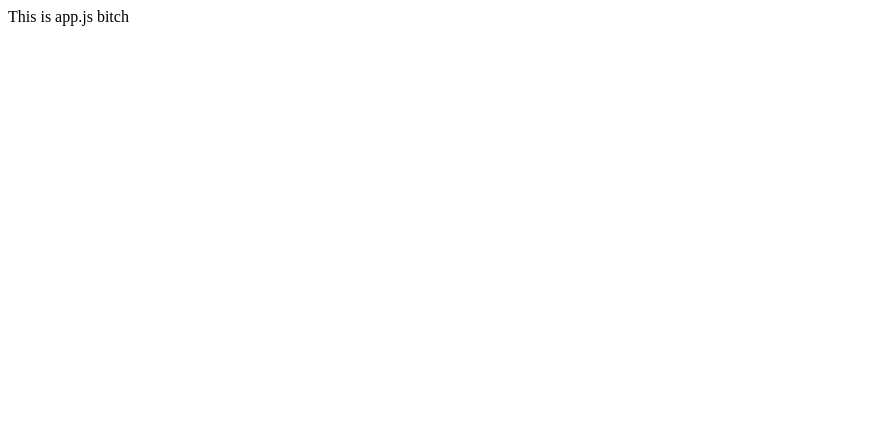
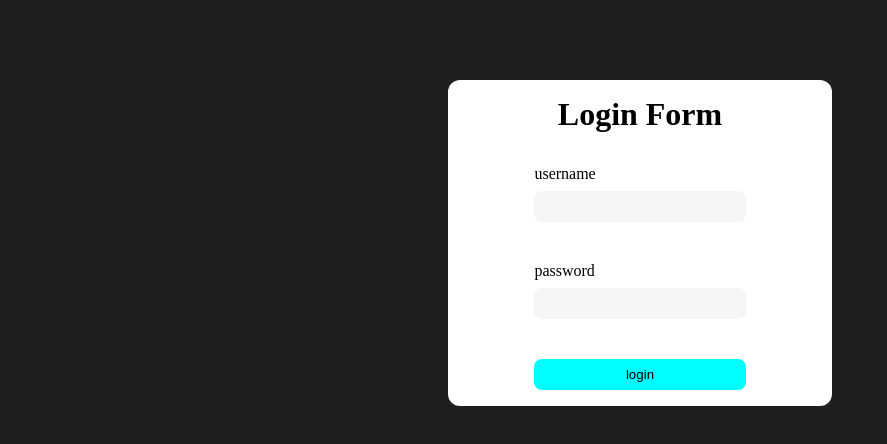
Before and after one commit to kouroshey/React-Course-Maximilian, a React (Create React App) app: page / in a window 1280 px wide. Shown: the top 444 px of the page, without its empty margins (0-887 px from the left). Built offline with nearby package versions, Linux system fonts and the light colour scheme.

Commit message:
Lesson 2
form

```diff
--- /dev/null
+++ b/src/App.css
@@ -0,0 +1,9 @@
+* {
+    margin: 0;
+    padding: 0;
+    box-sizing: border-box;
+}
+
+html {
+    background-color: #1f1f1f
+}
--- a/src/App.js
+++ b/src/App.js
@@ -1,8 +1,11 @@
 import React from 'react'
-
+import './App.css'
+import AddUser from './components/UI/AddUser'
 const App = () => {
   return (
-    <div>This is app.js bitch</div>
+    <>
+      <AddUser/>
+    </>
   )
 }
 
--- /dev/null
+++ b/src/components/UI/AddUser.css
@@ -0,0 +1,48 @@
+.wrapper{
+    width: 100%;
+    padding-top: 5rem;
+}
+
+.form-container {
+    width: 30%;
+    margin: 0 auto;
+    display: flex;
+    flex-direction: column;
+    background: #ffff;
+    padding: 1rem;
+    border-radius: 12px;
+    align-items: center;
+    gap: 2rem;
+
+}
+
+form {
+    display: flex;
+    flex-direction: column;
+    width: 60%;
+    gap: 0.5rem;
+}
+
+.form-label {
+
+}
+.form-input {
+    margin-bottom: 2rem;
+    padding: 0.5rem;
+    border-radius: 8px;
+    border: none;
+    background: #f6f6f6;
+}
+.form-label {
+
+}
+.form-input {
+
+}
+.form-submit-btn {
+    padding: 0.5rem 0;
+    border-radius: 8px;
+    background-color: aqua;
+    border: none;
+
+}
--- /dev/null
+++ b/src/components/UI/AddUser.js
@@ -0,0 +1,25 @@
+import React from 'react';
+import './AddUser.css'
+const AddUser = () => {
+    const formSubmitHandler = (event) => {
+        event.preventDefault()
+    }
+    return (
+        <>
+            <div className="wrapper">
+                <div className="form-container">
+                    <h1>Login Form</h1>
+                    <form action="#" onSubmit={formSubmitHandler}>
+                        <label className='form-label' htmlFor='username'>username</label>
+                        <input className='form-input' type='text' id='username' />
+                        <label className='form-label' htmlFor='password' >password</label>
+                        <input className='form-input' type='text' id='password' />
+                        <input className='form-submit-btn' type='submit' value='login' />
+                    </form>
+                </div>
+            </div>
+        </>
+    )
+}
+
+export default AddUser
```
